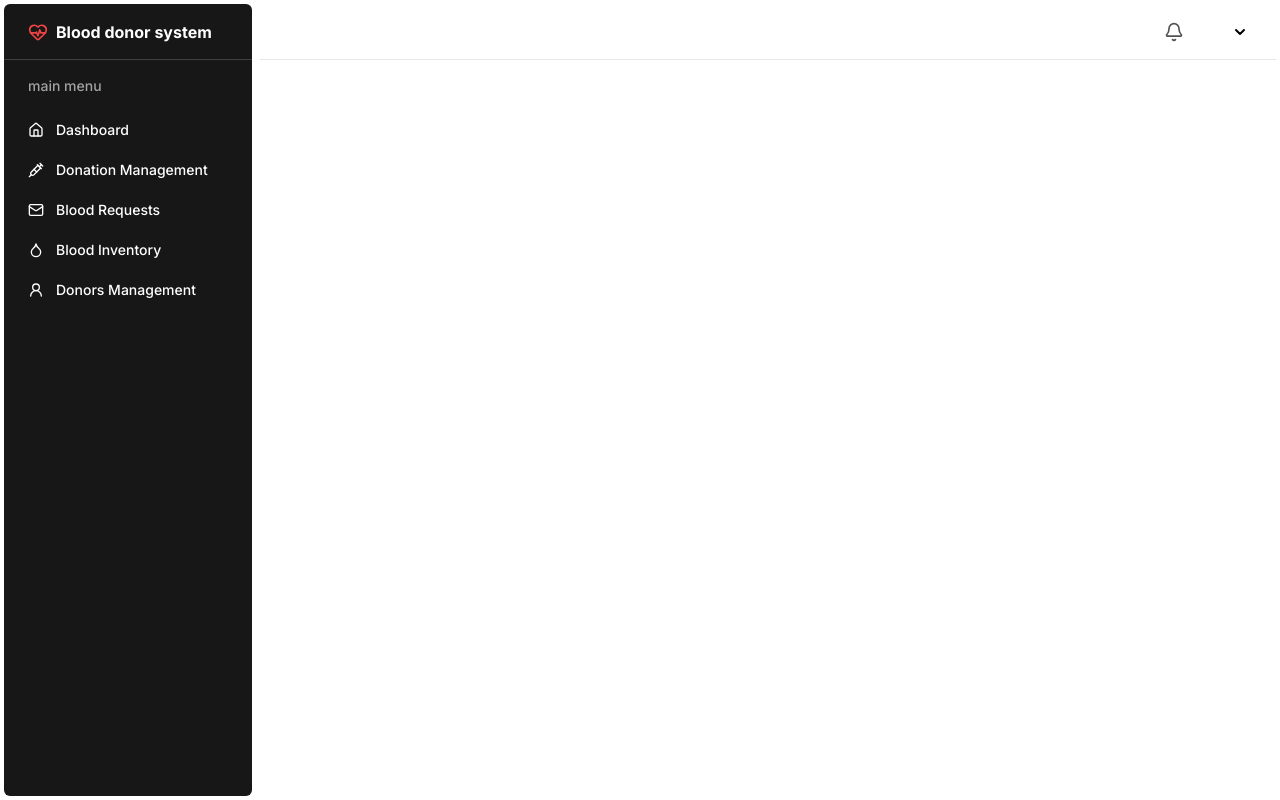
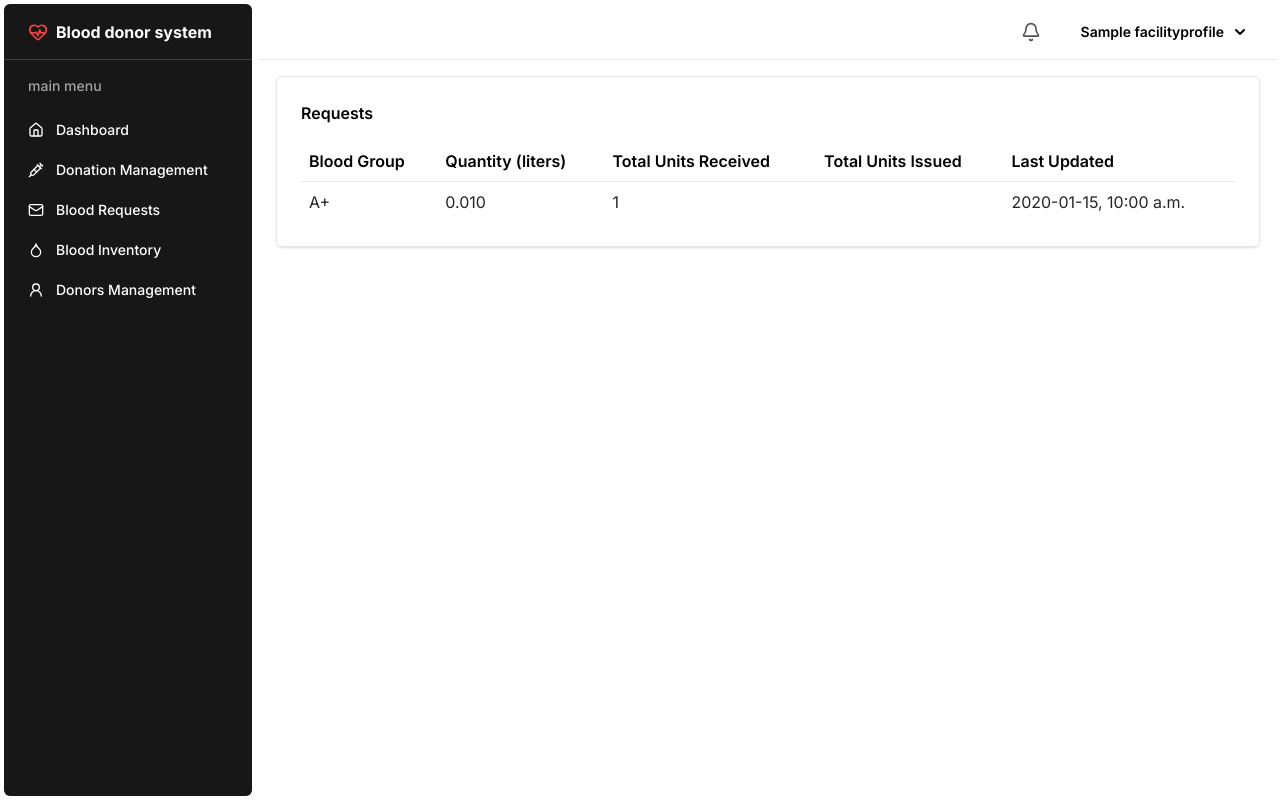
Before and after one commit to Jeff-Maina/blood-donor-system, a Django app: page /facility/inventory in a window 1280 px wide. Run offline with Django 4.2, Linux system fonts and the light colour scheme; a user stored in the database is signed in; tables that the repository leaves empty hold one stand-in row (values such as "Sample post").

Commit message:
feat: add inventory table

```diff
--- a/bloodDonorSystem/facilities/models.py
+++ b/bloodDonorSystem/facilities/models.py
@@ -30,7 +30,6 @@ BLOOD_TYPES = [
 ]
 
 
-
 class FacilityProfile(models.Model):
     user = models.OneToOneField(CustomUser, on_delete=models.CASCADE)
     name = models.CharField(max_length=50)
@@ -47,13 +46,23 @@ class FacilityProfile(models.Model):
 
     def operating_hours(self):
         return f"{self.opening_time.strftime('%H:%M')} - {self.closing_time.strftime('%H:%M')}"
+
     def __str__(self) -> str:
         return f"{self.name}, {self.county} county"
 
 
 class Inventory(models.Model):
-    facility = models.ForeignKey(FacilityProfile, on_delete=models.CASCADE)
+    facility = models.ForeignKey(
+        FacilityProfile, on_delete=models.CASCADE, related_name='inventory')
     blood_type = models.CharField(max_length=3, choices=BLOOD_TYPES)
-    quantity = models.DecimalField(max_digits=10, decimal_places=2, default=0.0)
+    quantity = models.DecimalField(
+        max_digits=10, decimal_places=2, default=0.0)
+    units_received = models.IntegerField(default=0)
+    updated_at = models.DateTimeField(auto_now=True)
+
+
     class Meta:
         unique_together = ('facility', 'blood_type')
+
+    def __str__(self) -> str:
+        return super().__str__()
--- a/bloodDonorSystem/facilities/views.py
+++ b/bloodDonorSystem/facilities/views.py
@@ -230,7 +230,21 @@ def mark_donation_complete(request, id):
 # ! INVENTORY
 @login_required
 def inventory_view(request):
-    return render(request, 'facility/inventory.html')
+    user = request.user
+    profile = user.facilityprofile
+
+    inventory = profile.inventory.all()
+
+    for item in inventory:
+        item.quantity = round(item.quantity / 1000,3)
+
+    context = {
+        'inventories': inventory,
+        'profile': profile,
+        'user': user
+    }
+
+    return render(request, 'facility/inventory.html', context)
 
 
 @receiver(post_save, sender=Donation)
@@ -240,14 +254,11 @@ def update_inventory_on_completion(sender, instance, **kwargs):
         blood_type = instance.user.blood_group
         amount = Decimal(instance.amount)
 
-
-
         inventory, created = Inventory.objects.get_or_create(
             facility=facility,
             blood_type=blood_type,
             defaults={'quantity': Decimal(0)})
 
-
-
         inventory.quantity += amount
+        inventory.units_received += 1
         inventory.save()
--- a/bloodDonorSystem/templates/facility/blood-requests.html
+++ b/bloodDonorSystem/templates/facility/blood-requests.html
@@ -61,7 +61,7 @@
                 </thead>
                 <tbody>
                     {% for request in requests %}
-                    <tr>
+                    <tr class="{% if forloop.counter|divisibleby:2 %}bg-neutral-100 {% else %}bg-white{% endif %}">
                         <td class="p-2  truncate text-neutral-800">{{ request.user.firstname }}
                             {{request.user.lastname}}</td>
                         <td class="p-2  truncate text-neutral-800">{{ request.user.user.email }}</td>
--- a/bloodDonorSystem/templates/facility/inventory.html
+++ b/bloodDonorSystem/templates/facility/inventory.html
@@ -6,7 +6,34 @@
 {% block content %}
 
 <div class="w-full p-4 flex flex-col gap-4">
-
+    <div class="w-full col-span-2 rounded-md shadow p-6 border flex flex-col gap-4 ">
+        <h1 class="font-semibold">Requests</h1>
+        <div class="w-full">
+            <table class="w-full">
+                <thead class="border-b">
+                    <tr class="">
+                        <th class="p-2 text-left font-semibold">Blood Group</th>
+                        <th class="p-2 text-left font-semibold">Quantity (liters)</th>
+                        <th class="p-2 text-left font-semibold">Total Units Received</th>
+                        <th class="p-2 text-left font-semibold">Total Units Issued</th>
+                        <th class="p-2 text-left font-semibold">Last Updated</th>
+                    </tr>
+                </thead>
+                <tbody>
+                    {% for inventory in inventories %}
+                    <tr class="{% if forloop.counter|divisibleby:2 %}bg-neutral-100 {% else %}bg-white{% endif %}">
+                         <td class="p-2  truncate text-neutral-800">{{ inventory.blood_type }}</td>
+                         <td class="p-2  truncate text-neutral-800">{{ inventory.quantity }} </td>
+                         <td class="p-2  truncate text-neutral-800">{{ inventory.units_received }}</td>
+                         <td class="p-2  truncate text-neutral-800"></td>
+                         <td class="p-2  truncate text-neutral-800">{{ inventory.updated_at|date:"Y-m-d, g:i a" }}</td>
+                    </tr>
+                    {% endfor %}
+                </tbody>
+            </table>
+        </div>
+    </div>
+</div>
 </div>
 
 {% endblock %}
```
Also changed, not shown: bloodDonorSystem/facilities/migrations/0006_alter_inventory_facility_alter_inventory_quantity.py (added), bloodDonorSystem/facilities/migrations/0007_inventory_units_received.py (added), bloodDonorSystem/facilities/migrations/0008_inventory_updated_at.py (added).
